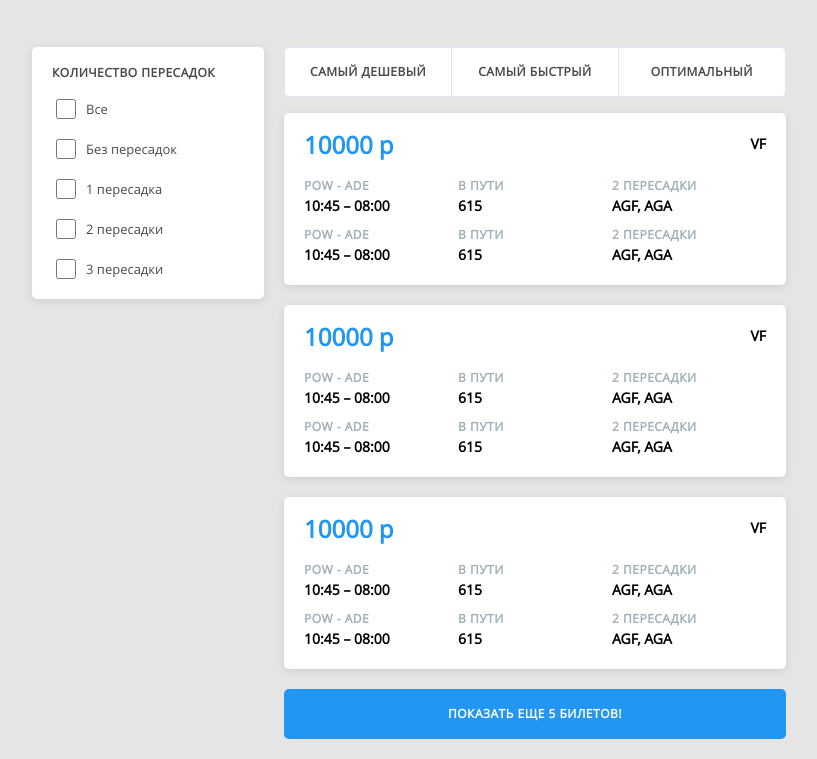
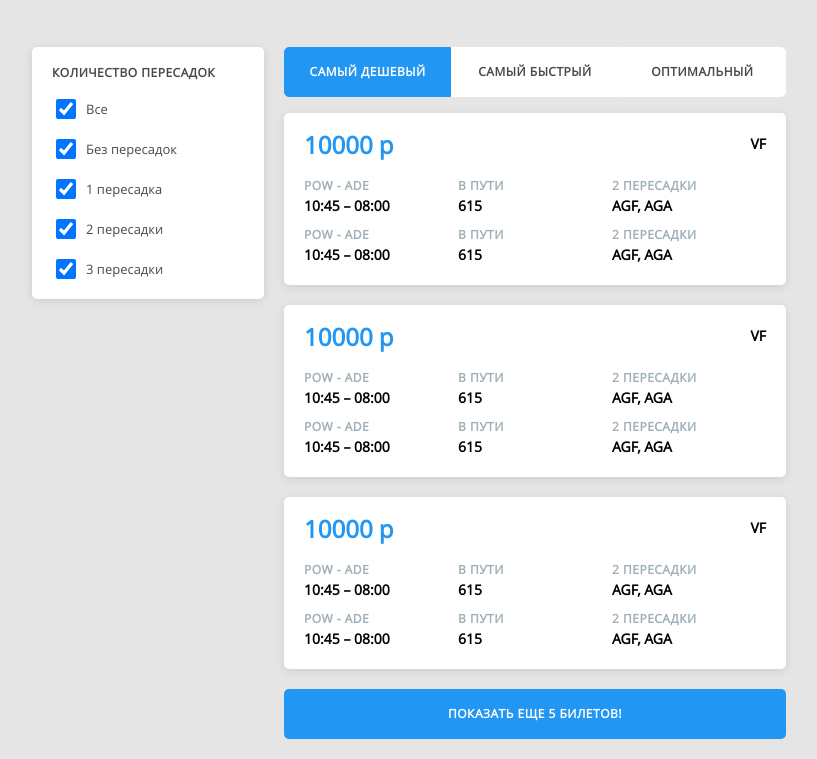
Before and after one commit to Skiplik/aviasales, a React app: page / in a window 1280 px wide. Shown: the part 113-872 px from the top of the page, without its empty margins (231-1048 px from the left). Built offline with nearby package versions, Linux system fonts and the light colour scheme.

Commit message:
task 3.3.15

```diff
--- a/package.json
+++ b/package.json
@@ -10,7 +10,9 @@
 		"prop-types": "^15.7.2",
 		"react": "^17.0.1",
 		"react-dom": "^17.0.1",
+		"react-redux": "^7.2.4",
 		"react-scripts": "4.0.1",
+		"redux": "^4.1.0",
 		"web-vitals": "^0.2.4"
 	},
 	"scripts": {
--- a/src/components/button/button.js
+++ b/src/components/button/button.js
@@ -4,11 +4,15 @@ import PropTypes from 'prop-types';
 import './button.scss';
 
 const Button = (props) => {
-    const { title, btnClasses, className } = props;
+    const { title, btnClasses, className, click } = props;
     const classList = [className, 'btn', ...btnClasses.map((name) => `btn--${name}`)];
 
     return (
-        <button className={classList.join(' ')} type="button">
+        <button
+            className={classList.join(' ')}
+            type="button"
+            onClick={click}
+        >
             {title}
         </button>
     );
@@ -18,12 +22,14 @@ Button.defaultProps = {
     title: 'Нажми',
     btnClasses: [],
     className: '',
+    click: () => {}
 };
 
 Button.propTypes = {
     title: PropTypes.string,
     btnClasses: PropTypes.arrayOf(PropTypes.string),
     className: PropTypes.string,
+    click: PropTypes.func
 };
 
 export default Button;
--- a/src/components/button/button.scss
+++ b/src/components/button/button.scss
@@ -7,6 +7,7 @@
   border-radius: 5px;
   border: none;
   outline: 0;
+  cursor: pointer;
 
   font-weight: 600;
   font-size: 12px;
@@ -31,24 +32,20 @@
     border-radius: 0;
     background-color: map-get($colors, 'white');
     color: map-get($colors, 'grey');
-    border: 1px solid map-get($colors, 'light-grey');
+    border: 1px solid map-get($colors, 'white');
 
     &:first-child {
-      border-bottom-left-radius: 5px;
-      border-top-left-radius: 5px;
-      border-right: 0;
+      border-radius: 5px 0 0 5px;
     }
 
     &:last-child {
-      border-bottom-right-radius: 5px;
-      border-top-right-radius: 5px;
-      border-left: 0;
+      border-radius: 0 5px 5px 0;
     }
 
     &:hover, &-active {
-      border: 0;
       color: map-get($colors, 'white');
       background-color: map-get($colors, 'blue');
+      border-color: map-get($colors, 'blue');
     }
   }
 }
--- /dev/null
+++ b/src/components/filter/actions.js
@@ -0,0 +1,20 @@
+// action types
+export const TOGGLE_FILTER = 'TOGGLE';
+
+// keys for filter tickets
+export const TransferCountFilter = {
+    ALL: 'ALL',
+    ZERO: 'ZERO',
+    ONE: 'ONE',
+    TWO: 'TWO',
+    THREE: 'THREE'
+};
+
+// initialState
+export const initialState = Object.values(TransferCountFilter);
+
+// actions creator
+export const setFilter = (payload) => ({
+    type: TOGGLE_FILTER,
+    payload
+});
--- a/src/components/filter/filter.js
+++ b/src/components/filter/filter.js
@@ -1,24 +1,33 @@
 import React from 'react';
+import PropTypes from 'prop-types';
+import { connect } from 'react-redux';
+import { setFilter, TransferCountFilter } from './actions';
 
 import './filter.scss';
 
-import { FILTER_0, FILTER_1, FILTER_2, FILTER_3, FILTER_ALL } from '../../constants';
-
 const filtersKey = [
-    { id: 1, key: FILTER_ALL, title: 'Все' },
-    { id: 2, key: FILTER_0, title: 'Без пересадок' },
-    { id: 3, key: FILTER_1, title: '1 пересадка' },
-    { id: 4, key: FILTER_2, title: '2 пересадки' },
-    { id: 5, key: FILTER_3, title: '3 пересадки' },
+    { id: TransferCountFilter.ALL, title: 'Все' },
+    { id: TransferCountFilter.ZERO, title: 'Без пересадок' },
+    { id: TransferCountFilter.ONE, title: '1 пересадка' },
+    { id: TransferCountFilter.TWO, title: '2 пересадки' },
+    { id: TransferCountFilter.THREE, title: '3 пересадки' },
 ];
 
-const Filter = () => {
+const Filter = ({ filters, set }) => {
     const renderFilters = () =>
         filtersKey.map((filter) => {
             return (
-                <li key={filter.id} className="filter__item">
-                    <input className="filter__checkbox" type="checkbox" value={filter.key} />
-                    {filter.title}
+                <li key={filter.id}>
+                    <label className="filter__item">
+                        <input
+                            className="filter__checkbox"
+                            type="checkbox"
+                            value={filter.id}
+                            checked={filters.includes(filter.id)}
+                            onChange={({ target: { value } }) => set(value)}
+                        />
+                        {filter.title}
+                    </label>
                 </li>
             );
         });
@@ -31,4 +40,11 @@ const Filter = () => {
     );
 };
 
-export default Filter;
+Filter.propTypes = {
+    filters: PropTypes.arrayOf(PropTypes.string).isRequired,
+    set: PropTypes.func.isRequired
+};
+
+const mapStateToProps = ({ filters }) => ({ filters });
+
+export default connect(mapStateToProps, { set: setFilter })(Filter);
--- a/src/components/filter/filter.scss
+++ b/src/components/filter/filter.scss
@@ -5,7 +5,7 @@
     display: flex;
     flex-direction: column;
 
-    padding: 20px 20px 10px 20px;
+    padding: 20px 0 10px 0;
     border-radius: 5px;
     background-color: map-get($colors, 'white');
     box-shadow: 0 2px 8px map-get($colors, 'shadow');
@@ -20,6 +20,7 @@
     }
 
     &__title {
+        padding: 0 20px;
         margin-bottom: 10px;
         font-weight: 600;
         font-size: 12px;
@@ -38,6 +39,7 @@
         display: flex;
         align-items: center;
         height: 30px;
+        padding: 0 20px;
 
         @media (min-width: $breakpoint-tablet) {
             height: 40px;
--- /dev/null
+++ b/src/components/filter/helper.js
@@ -0,0 +1,20 @@
+import { initialState } from './actions';
+
+// eslint-disable-next-line import/prefer-default-export
+export const toggleFilter = (state, filter) => {
+    if (filter === initialState[0]) {
+        return state.length === initialState.length ? [] : initialState;
+    }
+
+    if (!state.includes(filter)) {
+        return state.length >= initialState.length - 2
+            ? initialState
+            : [ ...state, filter ];
+    }
+
+    if (state.length === initialState.length) {
+        return state.filter(_filter => ![initialState[0], filter].includes(_filter));
+    }
+
+    return state.filter(_filter => _filter !== filter);
+}
--- /dev/null
+++ b/src/components/filter/reducer.js
@@ -0,0 +1,12 @@
+import { initialState, TOGGLE_FILTER } from './actions';
+import { toggleFilter } from './helper';
+
+const reducer = (state = initialState , action) => {
+    if (action.type === TOGGLE_FILTER) {
+        return toggleFilter(state, action.payload);
+    }
+
+    return state;
+}
+
+export default reducer;
--- /dev/null
+++ b/src/components/tabs/actions.js
@@ -0,0 +1,18 @@
+// action types
+export const SET_SORT = 'SET';
+
+// keys for sorting tickets
+export const SortTicketsKey = {
+    CHEAP: 'CHEAP',
+    FAST: 'FAST',
+    OPTIMAL: 'OPTIMAL'
+};
+
+// initialState
+export const initialState = SortTicketsKey.CHEAP;
+
+// actions creator
+export const setSort = (payload) => ({
+    type: SET_SORT,
+    payload
+});
--- /dev/null
+++ b/src/components/tabs/reducer.js
@@ -0,0 +1,11 @@
+import { initialState, SET_SORT } from './actions';
+
+const reducer = (state = initialState , action) => {
+    if (action.type === SET_SORT) {
+        return action.payload
+    }
+
+    return state;
+}
+
+export default reducer;
--- a/src/components/tabs/tabs.js
+++ b/src/components/tabs/tabs.js
@@ -1,19 +1,44 @@
 import React from 'react';
+import PropTypes from 'prop-types';
+import { connect } from 'react-redux';
+import { setSort, SortTicketsKey } from './actions';
 
 import Button from '../button';
 
 import './tabs.scss';
 
-const Tabs = () => {
-    const classes = ['tabs'];
+const TABS = [
+    { id: SortTicketsKey.CHEAP, title: 'Самый дешевый' },
+    { id: SortTicketsKey.FAST, title: 'Самый быстрый' },
+    { id: SortTicketsKey.OPTIMAL, title: 'Оптимальный' }
+]
+
+const Tabs = ({ sort, set }) => {
+    const tabs = TABS.map(tab => {
+        const classes = ['tabs'];
+
+        if (tab.id === sort) classes.push('tabs-active');
+
+        return <Button
+            key={tab.id}
+            btnClasses={classes}
+            title={tab.title}
+            click={() => set(tab.id)}
+        />
+    });
 
     return (
         <div className="tabs">
-            <Button btnClasses={classes} title="Самый дешевый" />
-            <Button btnClasses={classes} title="Самый быстрый" />
-            <Button btnClasses={classes} title="Оптимальный" />
+            { tabs }
         </div>
     );
 };
 
-export default Tabs;
+Tabs.propTypes = {
+    sort: PropTypes.string.isRequired,
+    set: PropTypes.func.isRequired
+};
+
+const mapStateToProps = ({ sort }) => ({ sort });
+
+export default connect(mapStateToProps, { set: setSort })(Tabs);
--- a/src/constants/index.js
+++ /dev/null
@@ -1,5 +0,0 @@
-export const FILTER_ALL = 'all';
-export const FILTER_0 = 'transfer0';
-export const FILTER_1 = 'transfer1';
-export const FILTER_2 = 'transfer2';
-export const FILTER_3 = 'transfer3';
--- a/src/index.js
+++ b/src/index.js
@@ -1,8 +1,18 @@
 import React from 'react';
 import ReactDOM from 'react-dom';
+import { Provider } from 'react-redux';
+import { createStore } from 'redux';
+import reducer from './reducer';
 
 import App from './components/app';
 
 import './index.scss';
 
-ReactDOM.render(<App />, document.getElementById('app'));
+const store = createStore(reducer);
+
+ReactDOM.render(
+    <Provider store={store}>
+        <App />
+    </Provider>,
+    document.getElementById('app')
+);
--- /dev/null
+++ b/src/reducer.js
@@ -0,0 +1,10 @@
+import { combineReducers } from 'redux'
+import sortReducer from './components/tabs/reducer';
+import filterReducer from './components/filter/reducer';
+
+const reducer = combineReducers({
+    sort: sortReducer,
+    filters: filterReducer
+});
+
+export default reducer;
```
Also changed, not shown: 1 other file.
